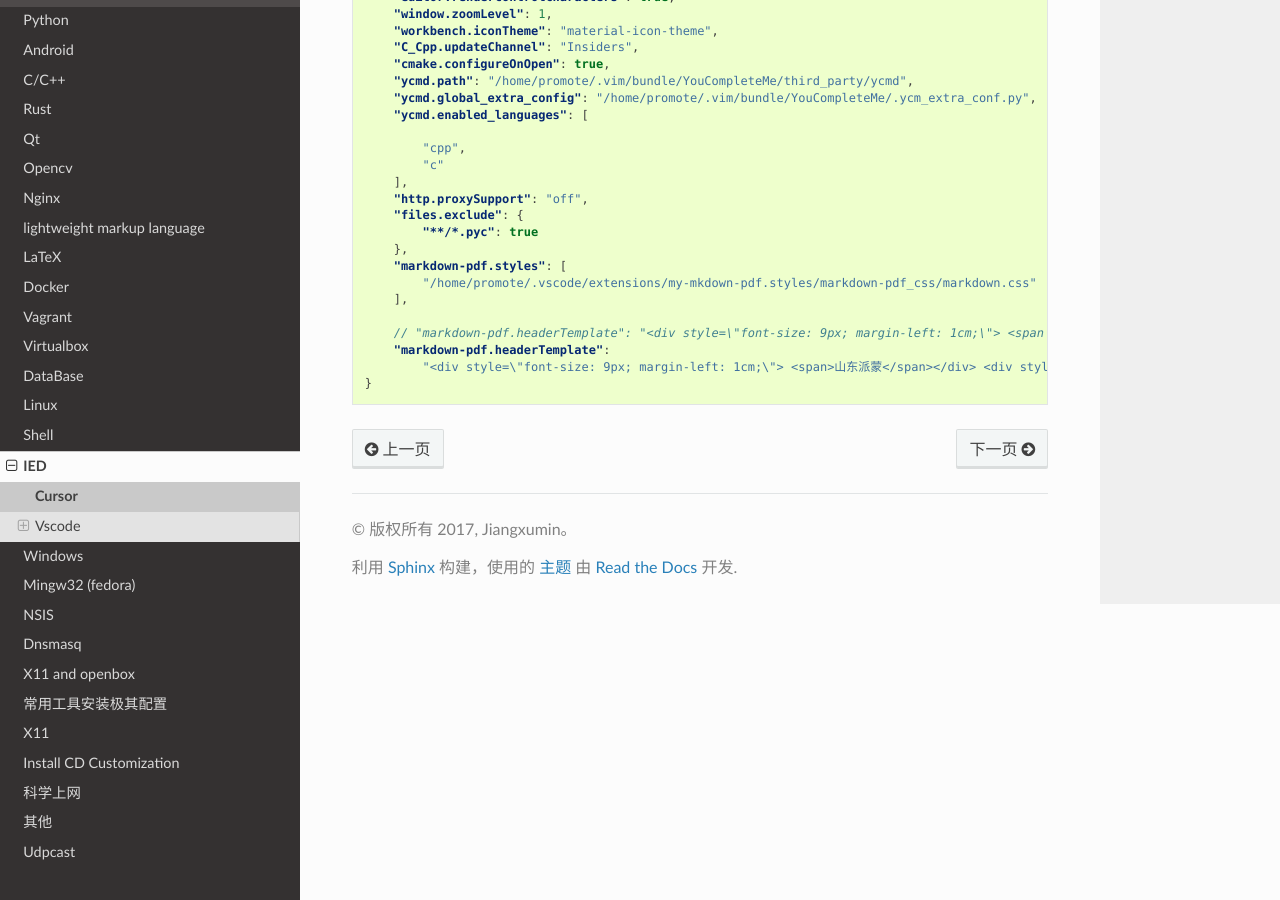
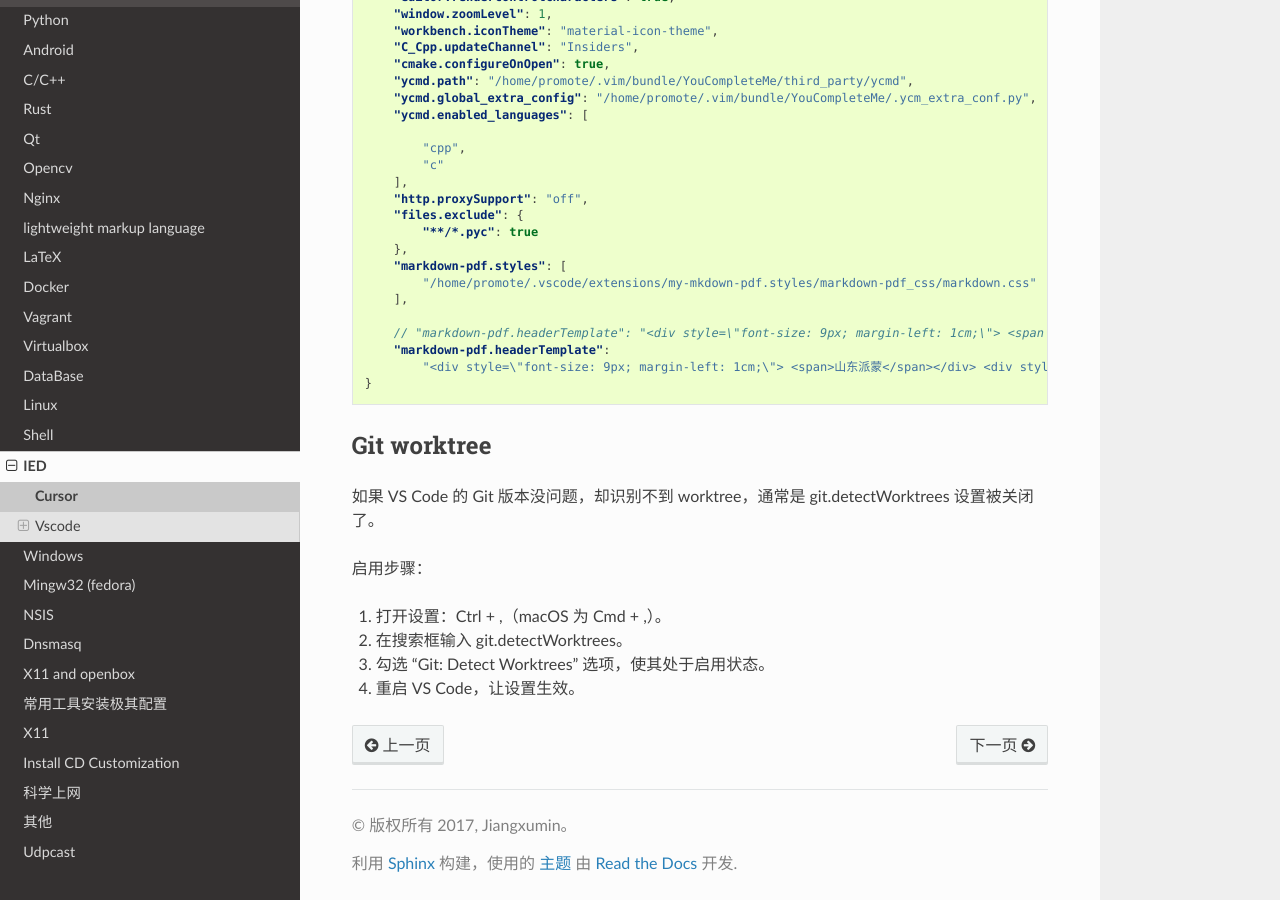
Before and after one commit to my-rds-store/my_space, a Sphinx documentation site: the page built from source/IDE/vscode.rst, in a window 1280 px wide and 900 px high, scrolled down 547 px. Built offline with Sphinx 7.4.7 and the Read the Docs theme 3.1.0, drawn with Linux system fonts in a browser that asks for light colours.

Commit message:
vscode 笔记新增手动启用 git.detectWorktrees 的步骤
Co-Authored-By: Claude Code <noreply@anthropic.com>

```diff
--- a/source/IDE/vscode.rst
+++ b/source/IDE/vscode.rst
@@ -49,3 +49,16 @@ terminal.integrated.suggest    # 关闭终端自动提示
         "markdown-pdf.headerTemplate":
             "<div style=\"font-size: 9px; margin-left: 1cm;\"> <span>山东派蒙</span></div> <div style=\"font-size: 9px; margin-left: auto; margin-right: 1cm; \"> <span class='date'></span></div>"
     }
+
+
+Git worktree
+----------------
+
+如果 VS Code 的 Git 版本没问题，却识别不到 worktree，通常是 git.detectWorktrees 设置被关闭了。
+
+启用步骤：
+
+#. 打开设置：Ctrl + ,（macOS 为 Cmd + ,）。
+#. 在搜索框输入 git.detectWorktrees。
+#. 勾选 “Git: Detect Worktrees” 选项，使其处于启用状态。
+#. 重启 VS Code，让设置生效。
```
